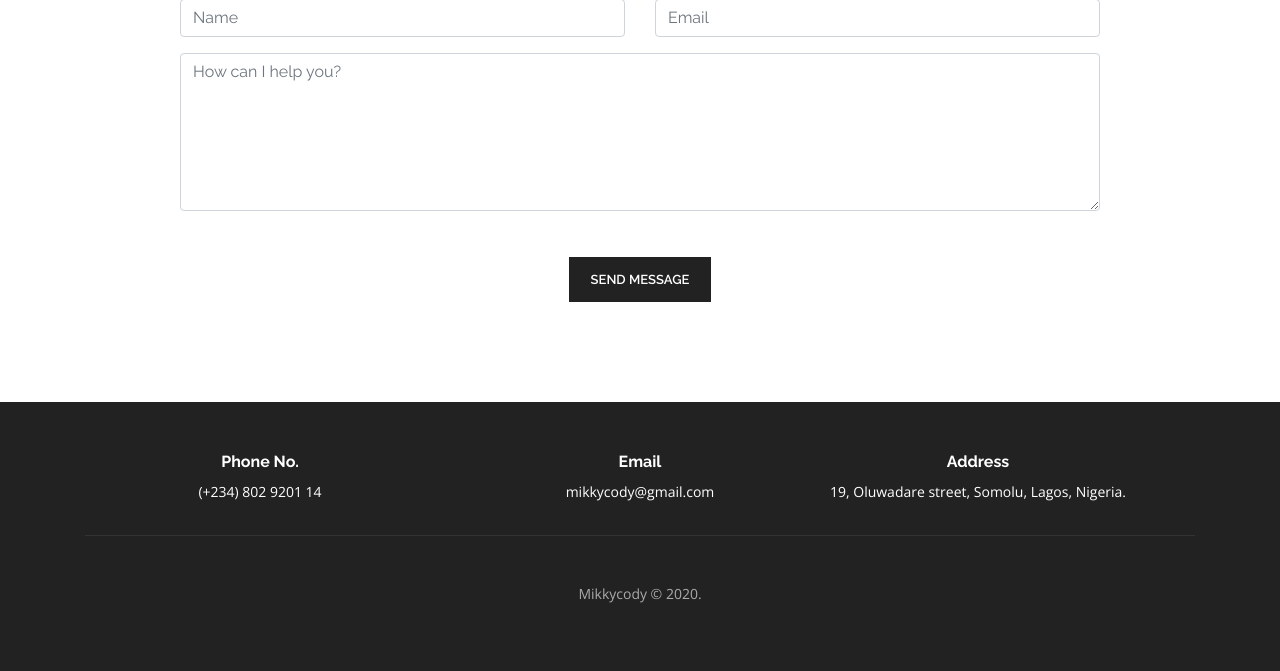
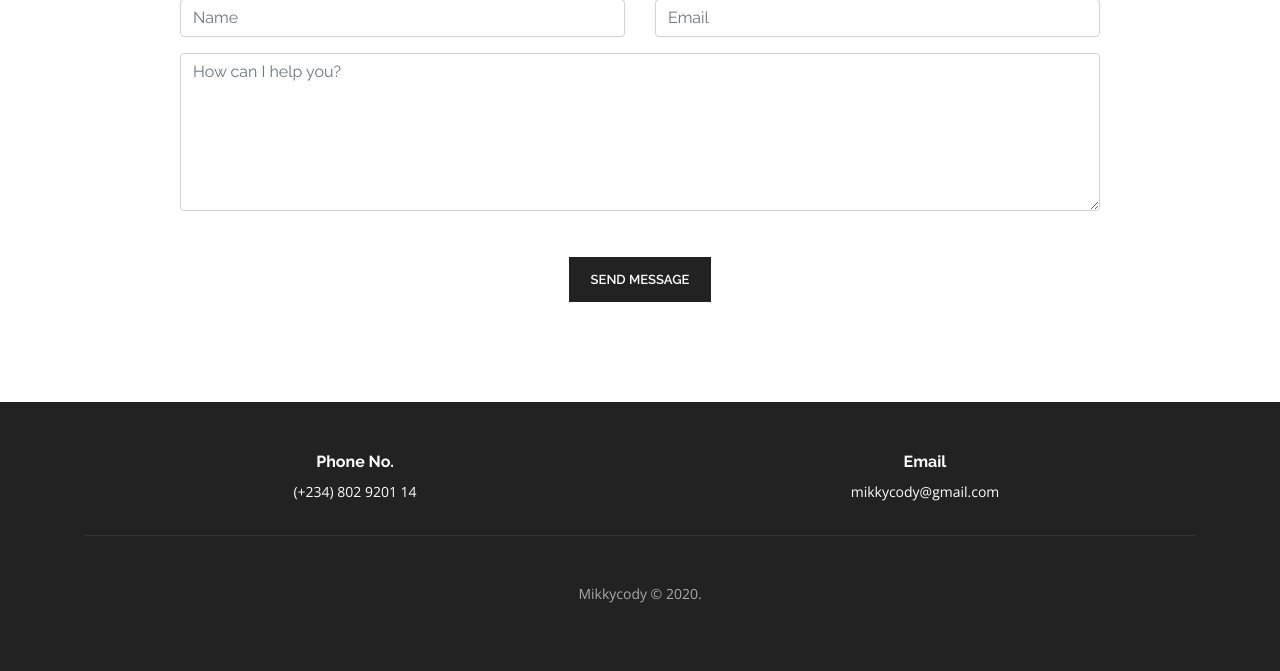
Before and after one commit to holuwatobeey/portfolio, a PHP site: page / in a window 1280 px wide. Shown: the part 2865-3536 px from the top of the page. Run offline with PHP 8.4, Linux system fonts and the light colour scheme; some libraries are stand-ins or nearby versions.

Commit message:
Update index.php

```diff
--- a/index.php
+++ b/index.php
@@ -343,25 +343,18 @@
             <div class="container">
                 <div class="row text-center">
 
-                    <div class="col-md-4 col-sm-6">
+                    <div class="col-md-6 col-sm-6">
                         <!--Contant Item-->
                         <div class="contact-info">
                             <h5>Phone No.</h5>
                             <p>(+234) 802 9201 14</p>
                         </div>
                     </div>
-                    <div class="col-md-4 col-sm-6">
+                    <div class="col-md-6 col-sm-6">
                         <!--Contant Item-->
                         <div class="contact-info">
                             <h5>Email</h5>
                             <p>mikkycody@gmail.com</p>
-                        </div>
-                    </div>
-                    <div class="col-md-4col-sm-6">
-                        <!--Contant Item-->
-                        <div class="contact-info">
-                            <h5>Address</h5>
-                            <p>19, Oluwadare street, Somolu, Lagos, Nigeria.</p>
                         </div>
                     </div>
                 </div>
```
